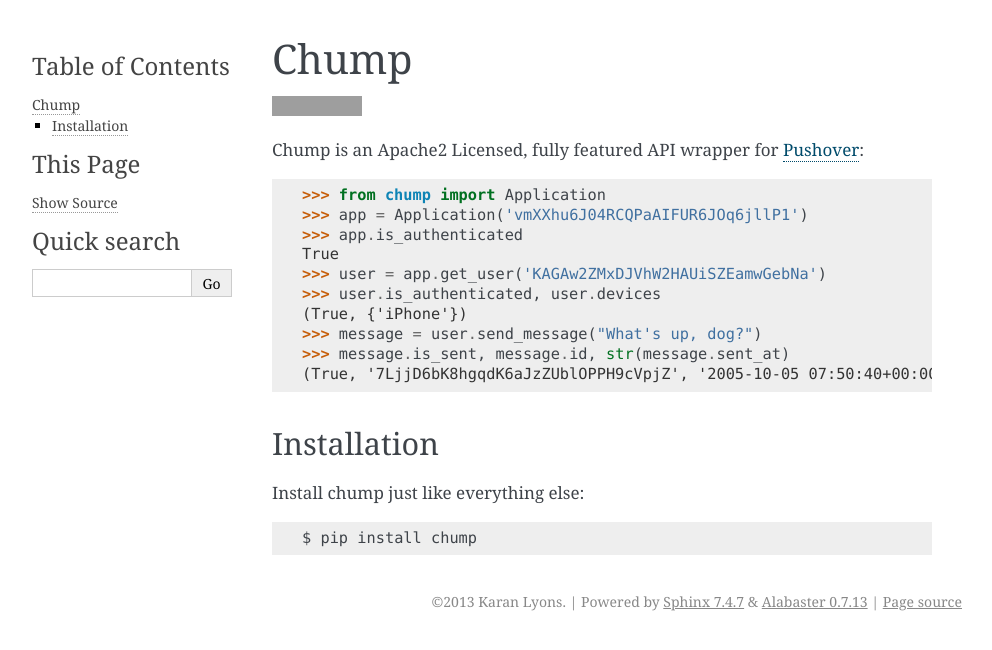
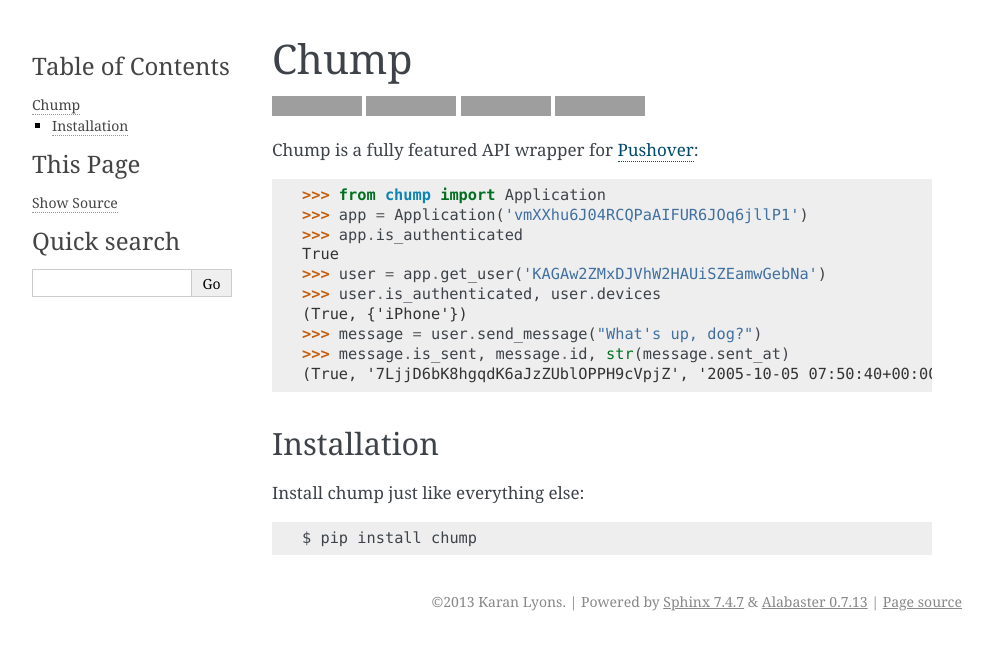
Before and after one commit to karanlyons/chump, a Sphinx documentation site: the page built from docs/index.rst, in a window 1280 px wide. Shown: the top 650 px of the page, without its empty margins (148-1140 px from the left). Built offline with Sphinx 7.4.7, drawn with Linux system fonts in a browser that asks for light colours; grey boxes are pictures that could not be loaded.

```diff
--- a/docs/index.rst
+++ b/docs/index.rst
@@ -2,11 +2,22 @@ Chump
 =====
 
 .. image:: https://img.shields.io/pypi/v/chump.svg
-	:target: https://pypi.python.org/pypi/chump
+	:target: https://pypi.org/project/chump
 	:alt: PyPI Version
 
-Chump is an Apache2 Licensed, fully featured API wrapper for
-`Pushover <https://pushover.net>`_:
+.. image:: https://img.shields.io/pypi/l/chump.svg
+	:target: https://pypi.org/project/chump
+	:alt: License
+
+.. image:: https://img.shields.io/pypi/pyversions/chump.svg
+	:target: https://pypi.org/project/chump
+	:alt: Python Compatibility
+
+.. image:: https://img.shields.io/badge/docs-latest-blue.svg
+	:target: https://chump.readthedocs.io
+	:alt: Documentation
+
+Chump is a fully featured API wrapper for `Pushover <https://pushover.net>`_:
 
 .. code-block:: pycon
 
```
